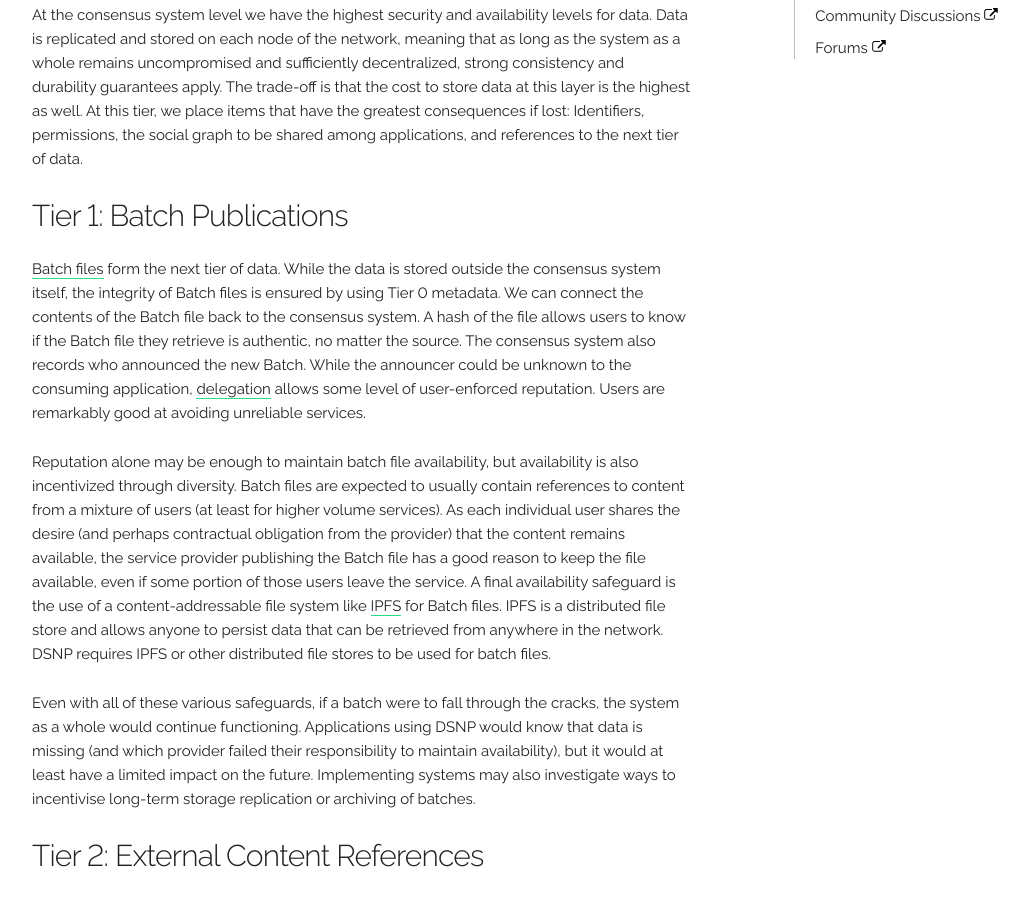
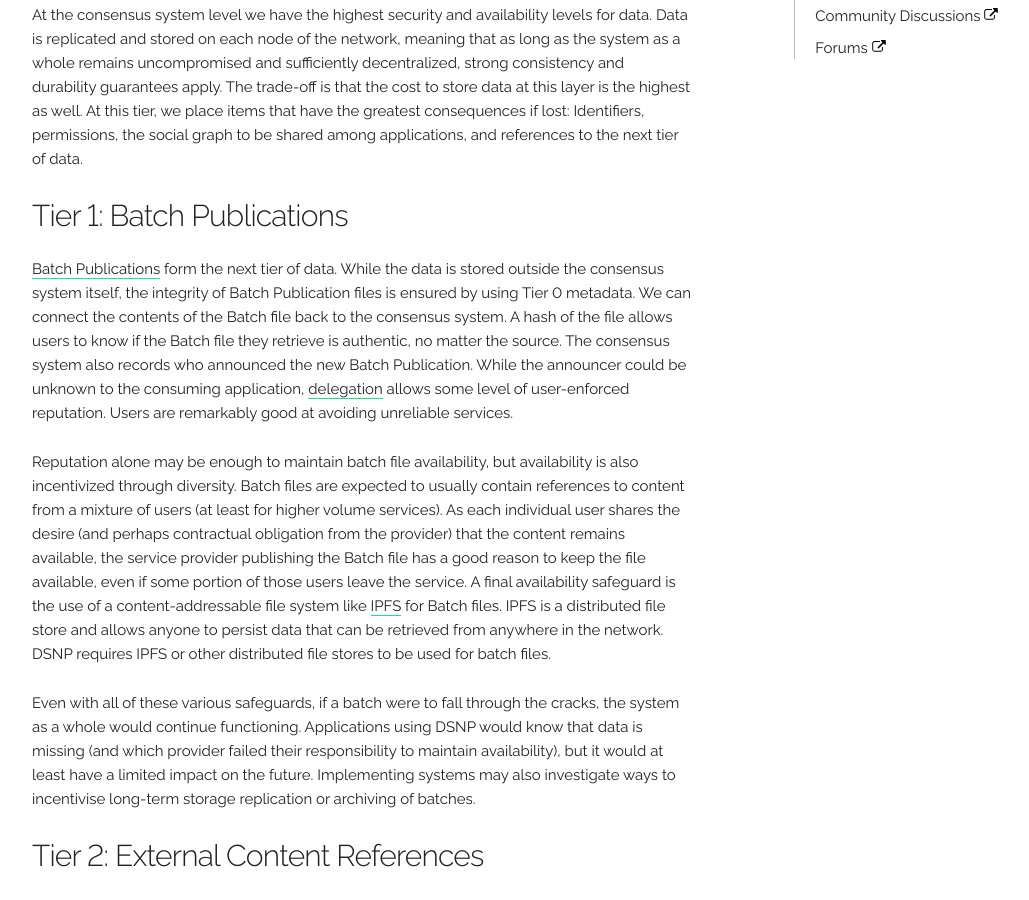
Before and after one commit to DSNP-org/dsnp-web, a Jekyll site: the page built from blog/_posts/2024-03-20-tiers-of-data.md, in a window 1280 px wide and 900 px high, scrolled down 440 px. Shown: the whole window, without its empty margins (108-1137 px from the left). Built offline with Jekyll 4.4.1, drawn with Linux system fonts in a browser that asks for light colours; comment, search, counter and statistics services are not loaded.

Commit message:
Fix links

```diff
--- a/blog/_posts/2024-03-20-tiers-of-data.md
+++ b/blog/_posts/2024-03-20-tiers-of-data.md
@@ -19,11 +19,12 @@
 
 #### Tier 1: Batch Publications
 
-[Batch files](https://forums.projectliberty.io/t/04-batching-source-dependent-messages-with-delegation/216) form the next tier of data. While the data is stored outside the consensus system itself, the integrity of Batch files is ensured by using Tier 0 metadata.
+[Batch Publications](https://spec.dsnp.org/DSNP/BatchPublications.html) form the next tier of data.
+While the data is stored outside the consensus system itself, the integrity of Batch Publication files is ensured by using Tier 0 metadata.
 We can connect the contents of the Batch file back to the consensus system.
 A hash of the file allows users to know if the Batch file they retrieve is authentic, no matter the source.
-The consensus system also records who announced the new Batch.
-While the announcer could be unknown to the consuming application, [delegation](https://forums.projectliberty.io/t/03-wherefore-art-thou-delegation/213) allows some level of user-enforced reputation.
+The consensus system also records who announced the new Batch Publication.
+While the announcer could be unknown to the consuming application, [delegation](https://spec.dsnp.org/DSNP/Identity.html#delegation) allows some level of user-enforced reputation.
 Users are remarkably good at avoiding unreliable services.
 
 Reputation alone may be enough to maintain batch file availability, but availability is also incentivized through diversity.
```
